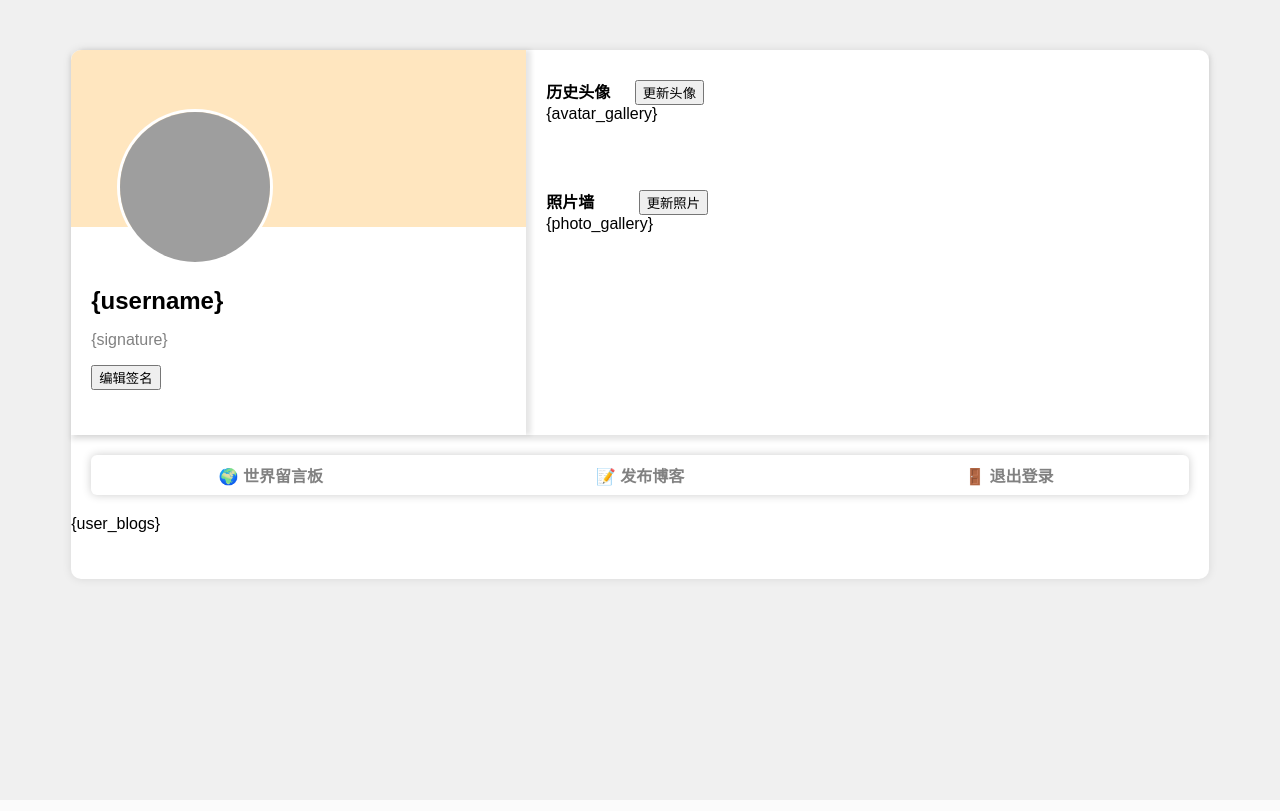
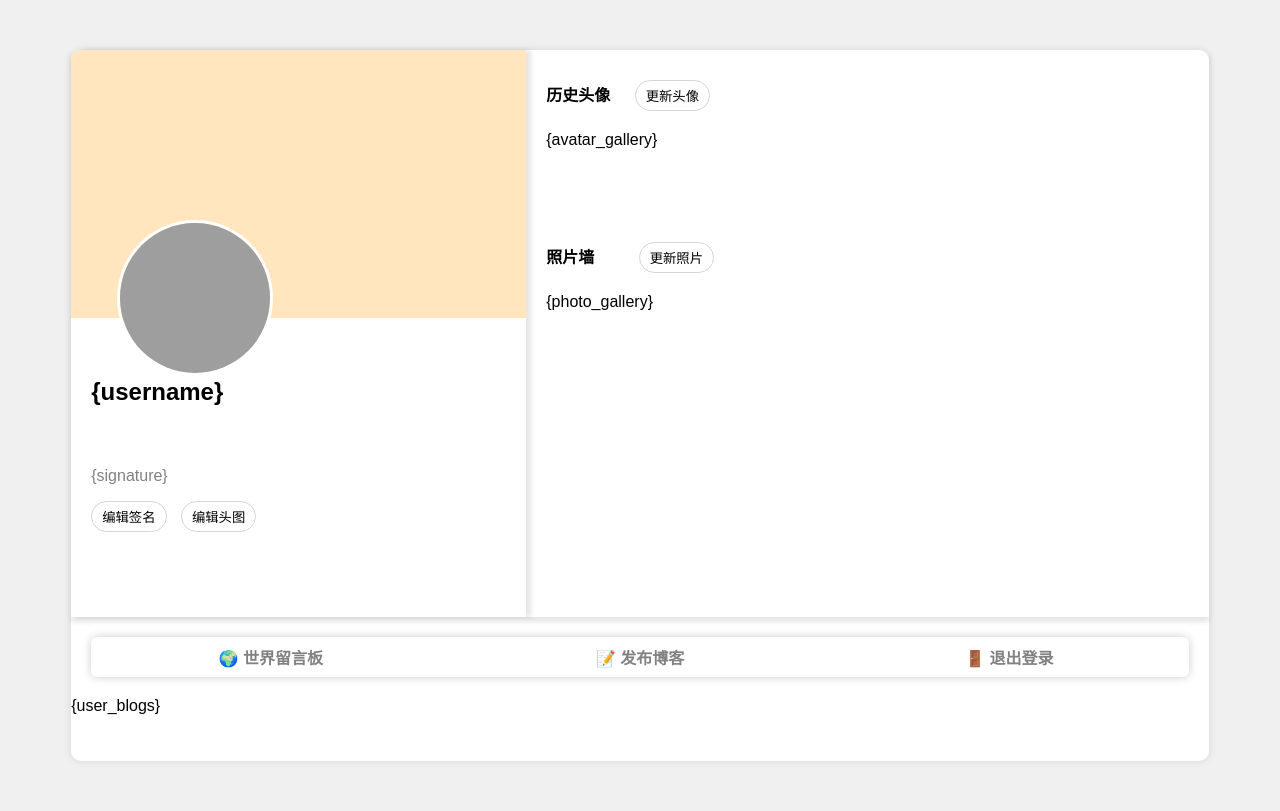
Before and after one commit to pluvo070/PHP-UserProfileSystem, a PHP site: page /user_system/templates/dashboard.tpl.html in a window 1280 px wide. Before the commit the page ends 586 px from the top, so only its background shows below. Run offline with PHP 8.4, Linux system fonts and the light colour scheme; some web fonts are replaced; grey boxes are pictures that could not be loaded.

Commit message:
按钮美化

```diff
--- a/user_system/css/dashboard.css
+++ b/user_system/css/dashboard.css
@@ -93,7 +93,29 @@ body {
 #signature-input{
     resize: none;        /* 禁止拉伸 */
 }
-
+#edit-signature-btn {
+    background-color: white;
+    color: black;
+    border: 1.5px solid #d6d6d6;
+    border-radius: 20px;
+    padding: 5px 10px 5px 10px;
+}
+#edit-signature-btn:hover {
+    background-color: #d1b6ca; /* 悬停时颜色 */
+    cursor: pointer;
+}
+#edit-infobg {
+    background-color: white;
+    color: black;
+    border: 1.5px solid #d6d6d6;
+    border-radius: 20px;
+    padding: 5px 10px 5px 10px;
+    margin: 0 0 0 10px;
+}
+#edit-infobg:hover {
+    background-color: #d1b6ca;
+    cursor: pointer;
+}
 
 
 /* 个人信息区布局右：头像历史 + 照片墙 */
@@ -128,9 +150,17 @@ body {
 }
 #show-avatar-upload-btn{
     /* grid-area: 1 / 2 / 2 / 3; */
-    margin: 30px 0 0 20px;
+    margin: 30px 0 20px 20px;
+    background-color: white;
+    color: black;
+    border: 1.5px solid #d6d6d6;
+    border-radius: 20px;
+    padding: 5px 10px 5px 10px;
 }
-
+#show-avatar-upload-btn:hover {
+    background-color: #d1b6ca; /* 悬停时颜色 */
+    cursor: pointer;
+}
 #avatar-gallery{ /* 历史头像 */
     grid-area: 2 / 1 / 3 / 6;
     margin: 0;
@@ -189,9 +219,17 @@ body {
 }
 #show-photo-upload-btn{
     /* grid-area: 1 / 2 / 2 / 3; */
-    margin: 30px 0 0 20px;
+    margin: 30px 0 20px 20px;
+    background-color: white;
+    color: black;
+    border: 1.5px solid #d6d6d6;
+    border-radius: 20px;
+    padding: 5px 10px 5px 10px;
 }
-
+#show-photo-upload-btn:hover {
+    background-color: #d1b6ca; /* 悬停时颜色 */
+    cursor: pointer;
+}
 .photo-gallery { /* 所有照片 */
     grid-area: 4 / 1 / 8 / 11;
     margin: 0;
--- a/user_system/templates/dashboard.tpl.html
+++ b/user_system/templates/dashboard.tpl.html
@@ -26,6 +26,7 @@
                 <div id="signature-display">
                     <p id="current-signature">{signature}</p>
                     <button id="edit-signature-btn">编辑签名</button>
+                    <button id="edit-infobg">编辑头图</button>
                 </div>
                 <!-- 默认隐藏编辑区域 -->
                 <form id="signature-form" style="display: none;">
```
